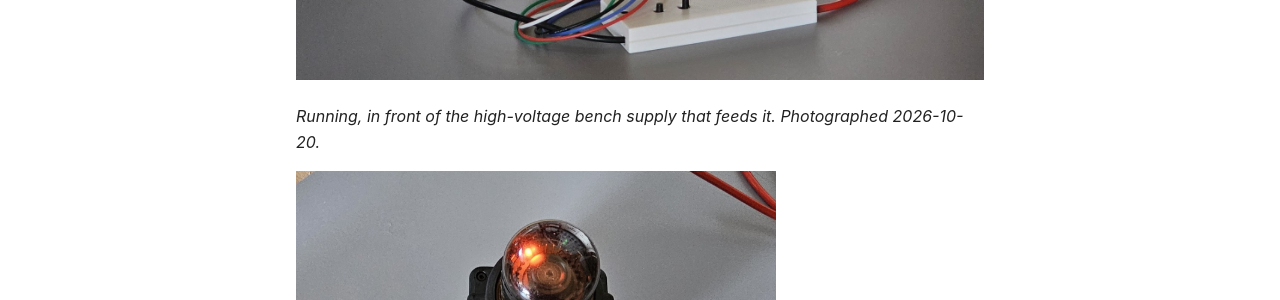
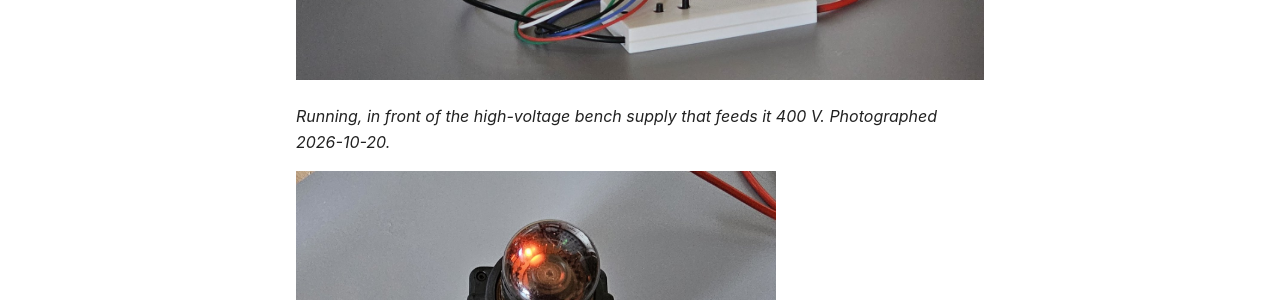
Before and after one commit to kuvychko/universal-nixie-display, an MkDocs documentation site: the page built from website/build.md, in a window 1280 px wide and 900 px high, scrolled down 2191 px. Shown: the part 154-454 px from the top of the window. Built offline with MkDocs 1.6.1 and Material for MkDocs 9.7.7, drawn with Linux system fonts in a browser that asks for light colours; comment, search, counter and statistics services are not loaded.

Commit message:
Photo captions: the lit bench photos were taken at 400 V
Co-Authored-By: Claude Opus 5.5 <noreply@anthropic.com>

```diff
--- a/website/build.md
+++ b/website/build.md
@@ -45,7 +45,7 @@ stays on the bench.
 
 ![The bench fixture running: the A101 lit in its socket housing, orange glow inside the glass, in front of the high-voltage bench supply that powers it, with the white clamshell and its two pushbuttons in the foreground](assets/dekatron-bench-lit-overview.jpg)
 
-*Running, in front of the high-voltage bench supply that feeds it. Photographed 2026-10-20.*
+*Running, in front of the high-voltage bench supply that feeds it 400 V. Photographed 2026-10-20.*
 
 ![The lit A101 from above: the orange glow near the edge of the ring, the tube in its black socket housing, and the colour-coded wires running to the white clamshell](assets/dekatron-bench-lit-closeup.jpg){ width="480" }
 
```
Also changed, not shown: README.md (+1 -1 lines), website/how-it-works/dekatron.md (+1 -1 lines).
